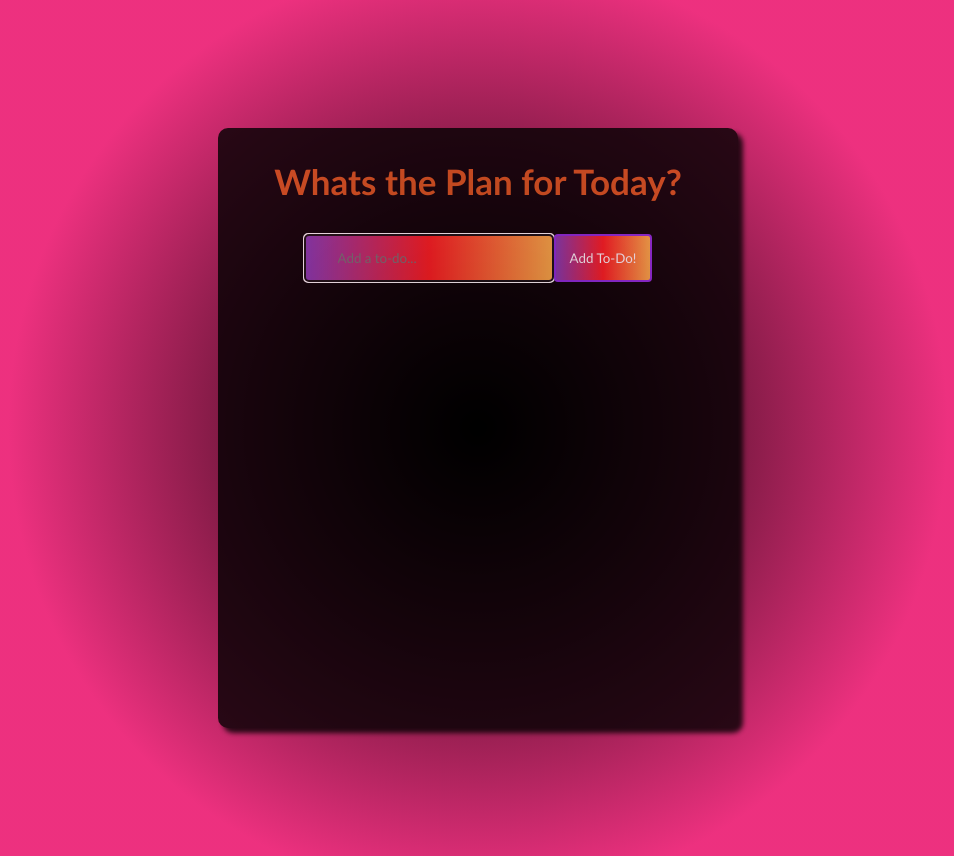
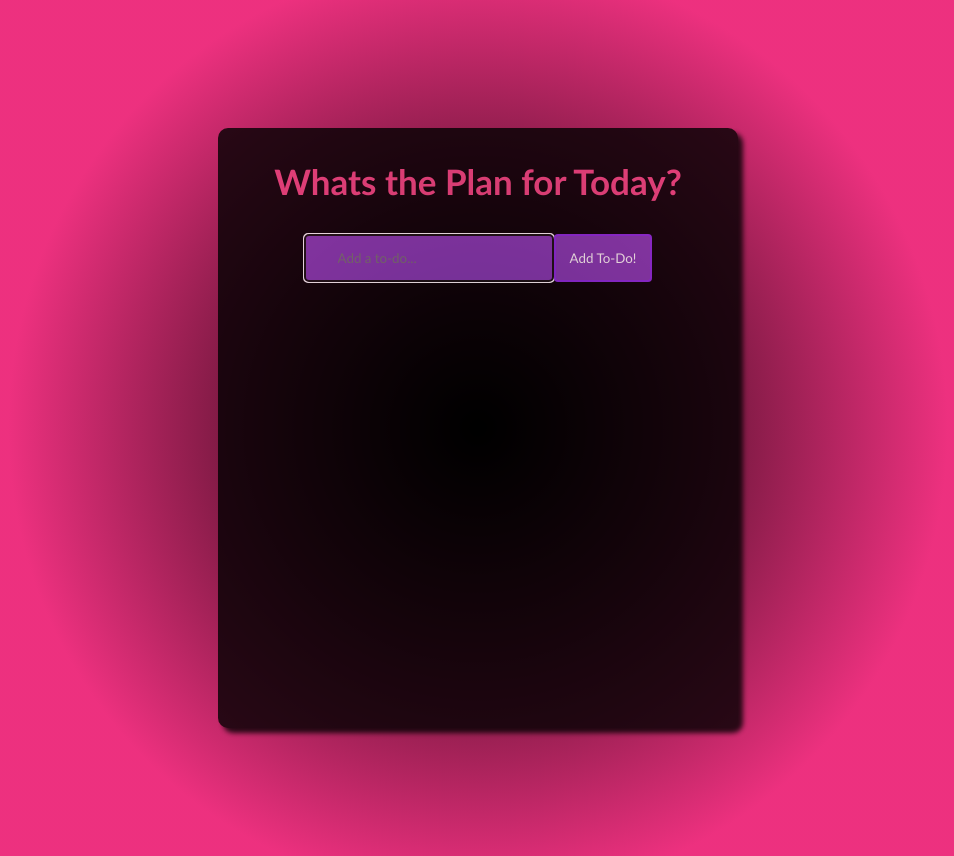
Before and after one commit to Isapedro/todo-list-app, a React (Create React App) app: page / in a window 1280 px wide. Shown: the whole page, without its empty margins (162-1116 px from the left). Built offline with nearby package versions, Linux system fonts and the light colour scheme.

Commit message:
Update App.css

```diff
--- a/src/App.css
+++ b/src/App.css
@@ -25,7 +25,7 @@ background: radial-gradient(circle, rgba(0,0,0,1) 0%, rgba(233,2,98,0.8138424821
 }
 h1{
   margin: 32px 0;
-  color: #D45618;
+  color: #EF4780;
   font-size: 35px;
 
 
@@ -43,11 +43,9 @@ h1{
   padding: 14px 32px ;
   border-radius: 4px;
   border: 2px solid blueviolet;
-
   width: 250px;
   background: rgb(131,58,180);
-background: linear-gradient(90deg, rgba(131,58,180,1) 0%, rgba(253,29,29,1) 50%, rgba(252,176,69,1) 100%);
-  color: white;
+color:white;
 }
 
 
@@ -57,7 +55,6 @@ background: linear-gradient(90deg, rgba(131,58,180,1) 0%, rgba(253,29,29,1) 50%,
   border-radius: 4px;
   cursor: pointer;
   background: rgb(131,58,180);
-background: linear-gradient(90deg, rgba(131,58,180,1) 0%, rgba(253,29,29,1) 50%, rgba(252,176,69,1) 100%);
     color: #fff;
   text-transform: capitalize;
 
```
